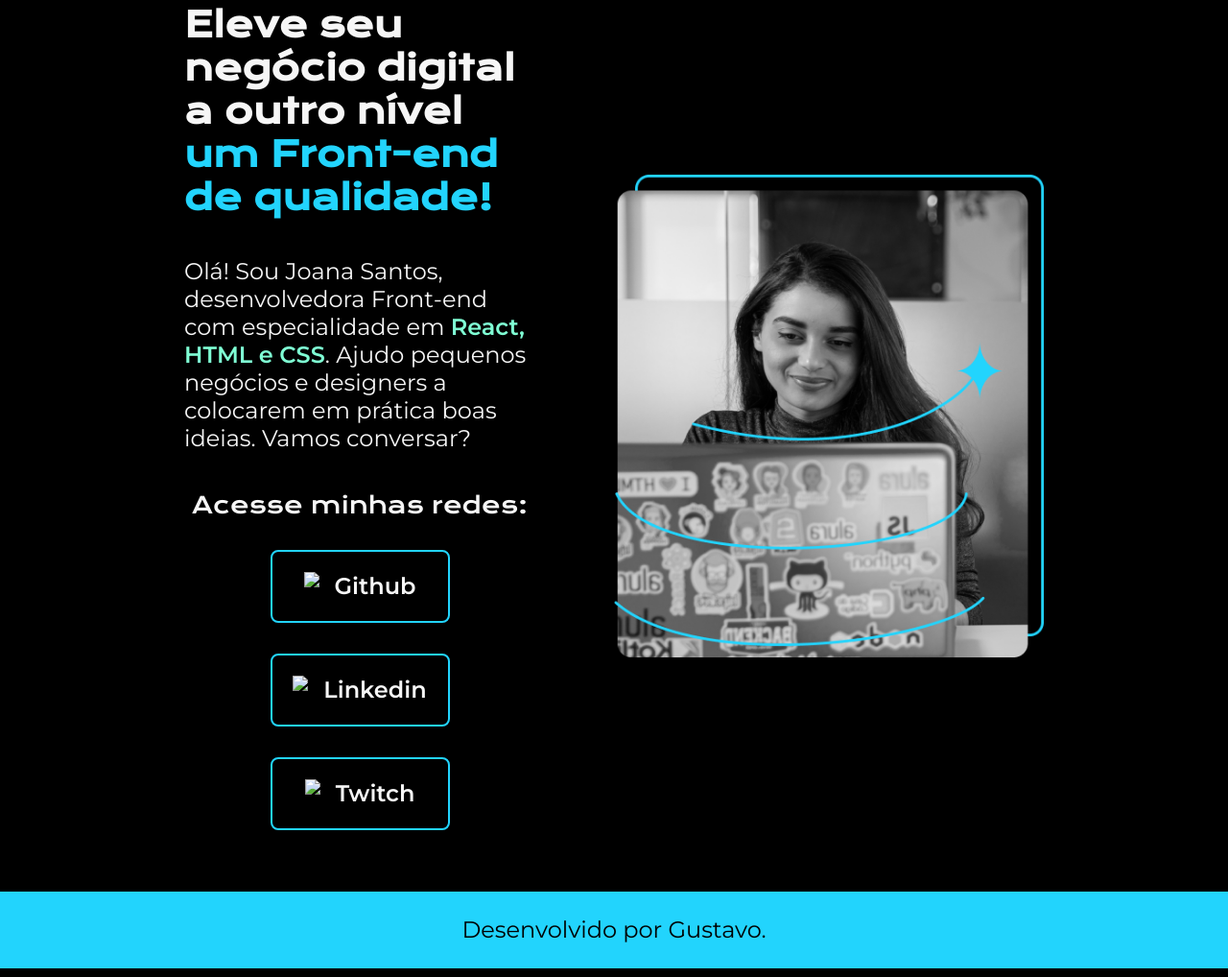
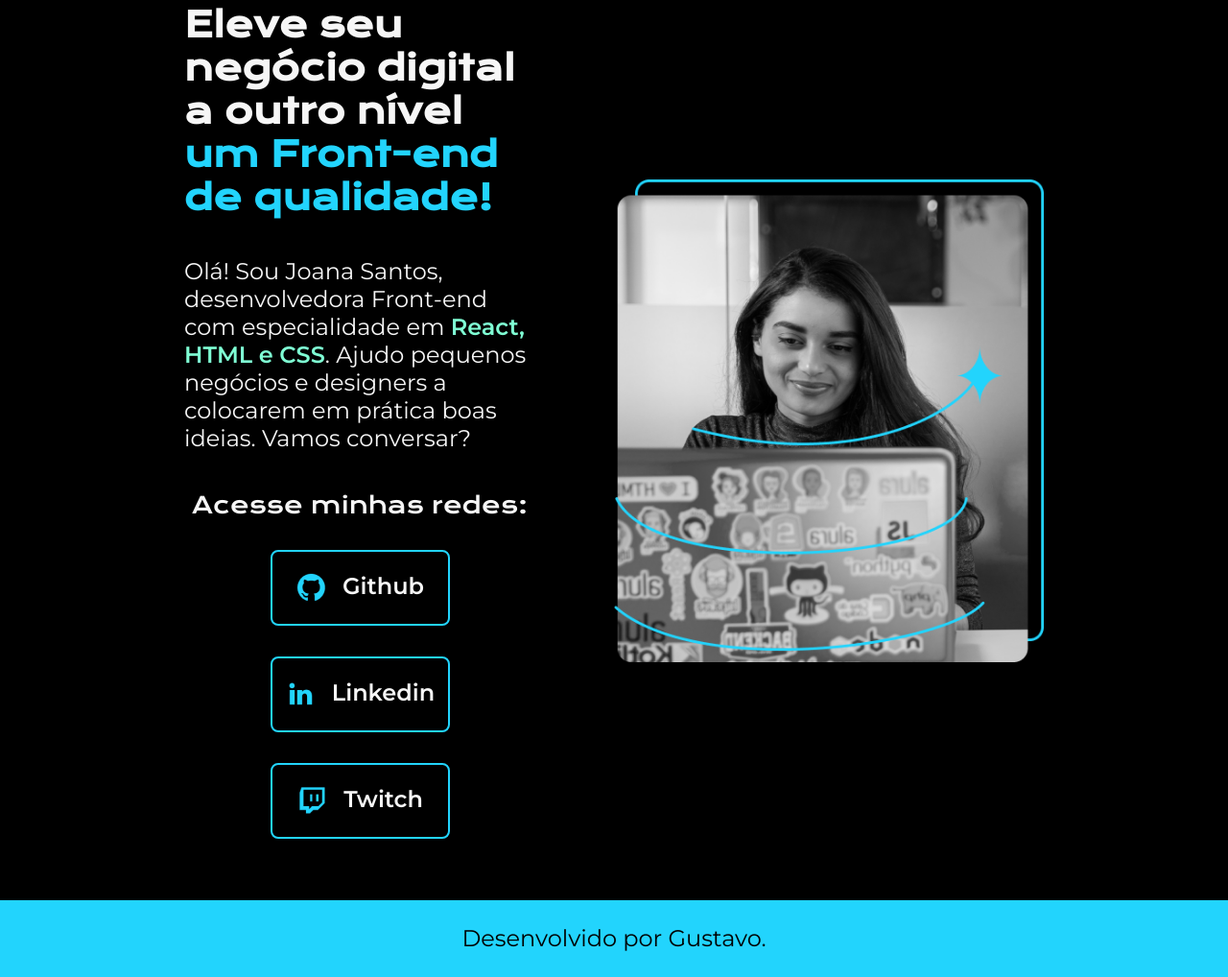
Before and after one commit to lagartixa76/index2.0, a plain HTML site: page index.html in a window 1280 px wide. Shown: the part 116-1134 px from the top of the page at 96% size. Drawn offline with nearby package versions, Linux system fonts and the light colour scheme.

Commit message:
Consertando os icones dos botoes

```diff
--- a/index.html
+++ b/index.html
@@ -22,17 +22,17 @@
                 <h2 class="apresentacao__links__subtitulo">Acesse minhas redes:</h2>
 
                 <a class="apresentacao__links__navegacao" href="https://Github.com/rafaballerini">
-                    <img src="./assets copy/github.png" >
+                    <img src="github.png" >
                     Github
 
                 </a>
                 <a class="apresentacao__links__navegacao" href="https://Linkedin.com/in/rafaellaballerini">
-                    <img src="./assets copy/linkedin.png" >
+                    <img src="linkedin.png" >
                     Linkedin
 
                 </a>
                 <a class="apresentacao__links__navegacao" href="https://twitch.tv/gulimadev">
-                    <img src="./assets copy/twitch.png" >
+                    <img src="twitch.png" >
                     Twitch
 
                 </a>
```
